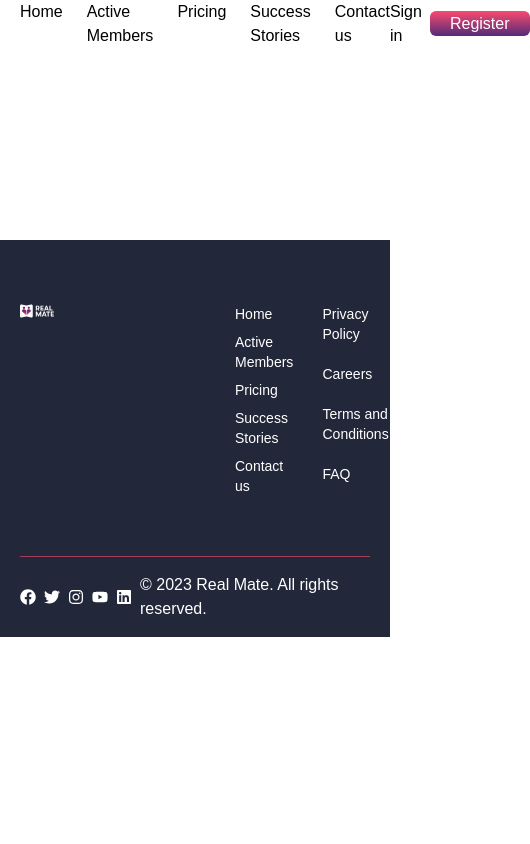
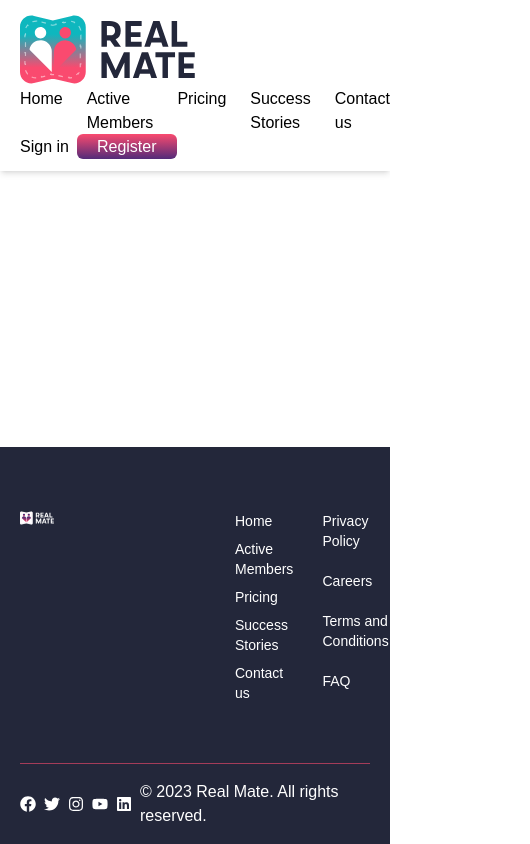
Before and after one commit to devvsakib/realmate, a Next.js app: page / in a window 390 px wide. Shown: the whole page, 530 px wide, since content can reach past the window. Built offline with nearby package versions, Linux system fonts and the light colour scheme.

Commit message:
header fix

```diff
--- a/src/components/Headers/ActiveMenu.js
+++ b/src/components/Headers/ActiveMenu.js
@@ -1,18 +1,14 @@
-'use client'
 import Link from "next/link"
-import { useRouter } from "next/router";
-import { useEffect, useState } from "react";
+import { useEffect, useState } from "react"
+import menu from "../Menus/Menu"
 
 const ActiveMenu = ({ path, menu }) => {
-    const router = useRouter();
-    const [currentPath, setCurrentPath] = useState('');
-    useEffect(() => {
-        if (router.asPath) {
-            setCurrentPath(router.asPath);
-        }
-    }, [router.asPath]);
+    const [isActive, setIsActive] = useState(false)
+    // useEffect(() => {
+    //     menu.main.items.map((item) => item.path === path && setIsActive(true))
+    // }, [])
     return (
-        <Link href={path} className={`${currentPath == path.slice(1) ? "text-primary" : ""}`}>{menu}</Link>
+        <Link href={path} className={`${isActive ? "text-primary" : ""}`}>{menu}</Link>
     )
 }
 
--- a/src/components/Headers/MainHeader.js
+++ b/src/components/Headers/MainHeader.js
@@ -5,11 +5,11 @@ import ActiveMenu from "./ActiveMenu"
 
 const MainHeader = () => {
     return (
-        <header>
+        <header className="py-3 shadow-md">
             <CommonLayout>
-                <div className="flex justify-between items-center">
+                <div className="lg:flex justify-between items-center">
                     <div>
-                        <img src="/assets/logo.svg" alt="RealMate" />
+                        <img className="w-2/4" src="/assets/logo.svg" alt="RealMate" />
                     </div>
                     <div>
                         <ul className="flex gap-6">
--- a/src/pages/_app.js
+++ b/src/pages/_app.js
@@ -10,7 +10,7 @@ export default function App({ Component, pageProps }) {
             <title>RealMate - Find your mate</title>
             <link rel="shortcut icon" href="/assets/favicon.svg" type="image/x-icon" />
         </Head>
-        <main className=''>
+        <main className='flex flex-col justify-between min-h-screen'>
             <MainHeader />
             <Component {...pageProps} />
             <Footer />
```
